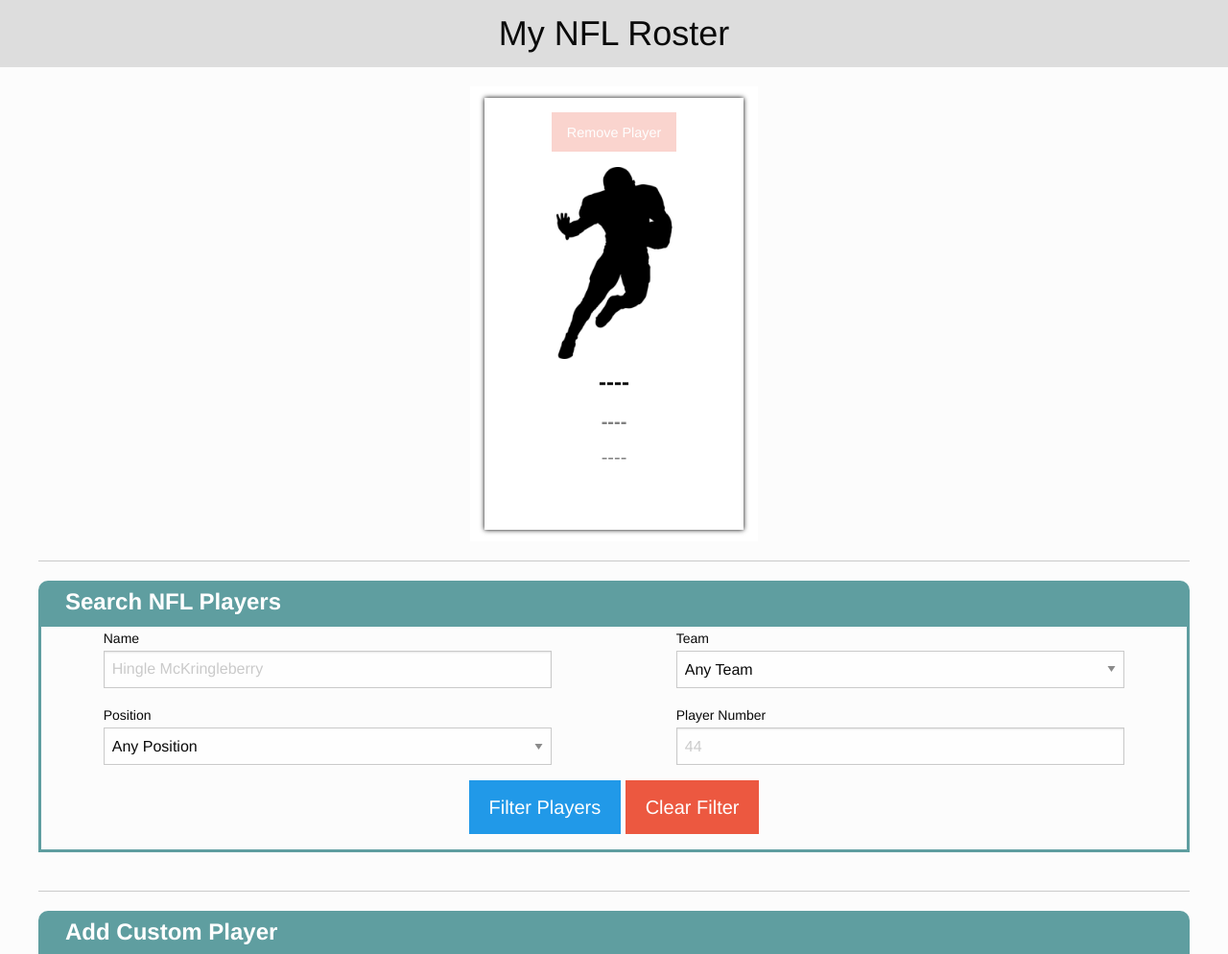
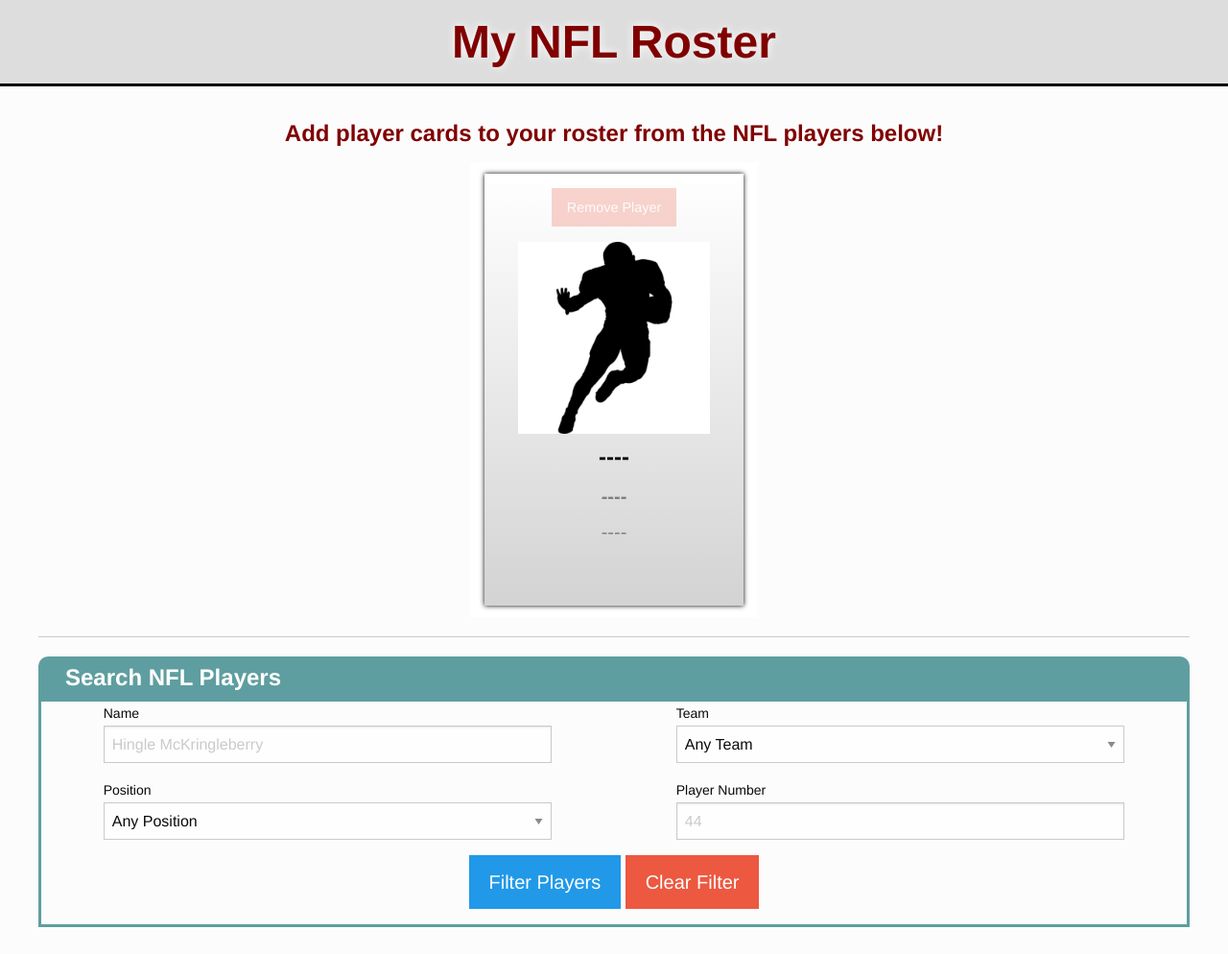
Before and after one commit to JoshOlds/my-roster, a website: page index.html in a window 1280 px wide. Shown: the top 994 px of the page at 96% size. Drawn offline with nearby package versions, Linux system fonts and the light colour scheme; no server answers.

Commit message:
Changed Styling

```diff
--- a/index.html
+++ b/index.html
@@ -17,6 +17,11 @@
     </div>
   </div>
 
+  <div class="row align-center">
+    <div class="column small-12">
+      <p class="roster-text text-center">Add player cards to your roster from the NFL players below!</p>
+    </div>
+  </div>
   <div class="row align-center row-roster-container" id="row-roster-container">
 
     <!--<div class="column small-6 large-3 card-container">
--- a/scss/app.scss
+++ b/scss/app.scss
@@ -28,10 +28,22 @@
 .header-background{
     background: #dddddd;
     margin-bottom: 20px;
+    border-bottom: 3px solid black;
 }
 
 .header-text{
-    font-size: 36px;
+    font-size: 48px;
+    font-weight: bold;
+    color: maroon;
+    text-shadow: 0px 0px 10px white;
+    margin: 10px;
+}
+
+.roster-text{
+    font-size: 24px;
+    font-weight: bold;
+    color: maroon;
+    text-shadow: 0px 0px 10px white;
     margin: 10px;
 }
 
@@ -44,6 +56,7 @@
     background: white;
 
     .card{
+        background: linear-gradient(white, lightgray);
         box-shadow: 0px 0px 5px black;
         min-height: 450px;
         max-height: 450px;
@@ -53,6 +66,7 @@
         .player-image{
             width: 200px;
             height: 200px;
+            //border: 2px solid black;
         }
         .button{
             margin-top: 15px;
```
Also changed, not shown: README.md, css/app.css.
